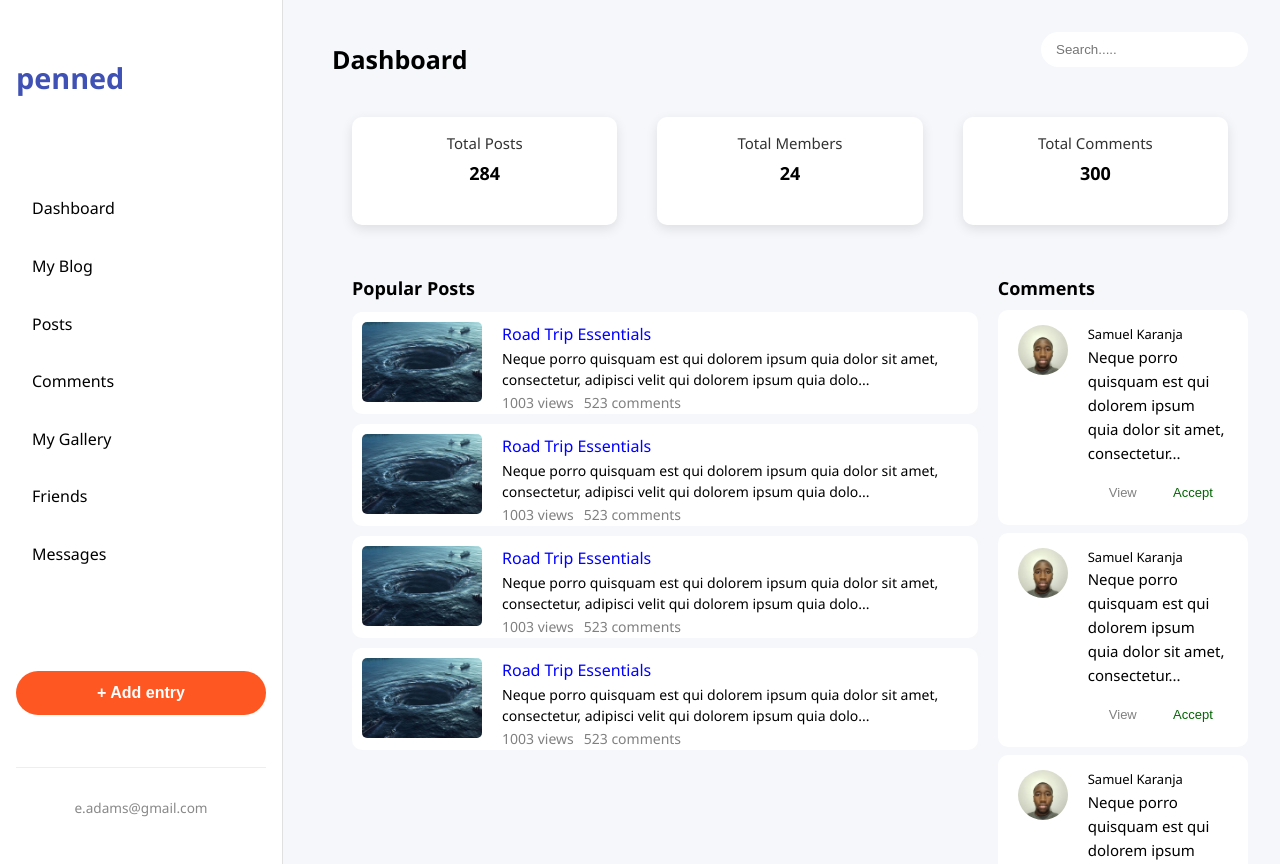
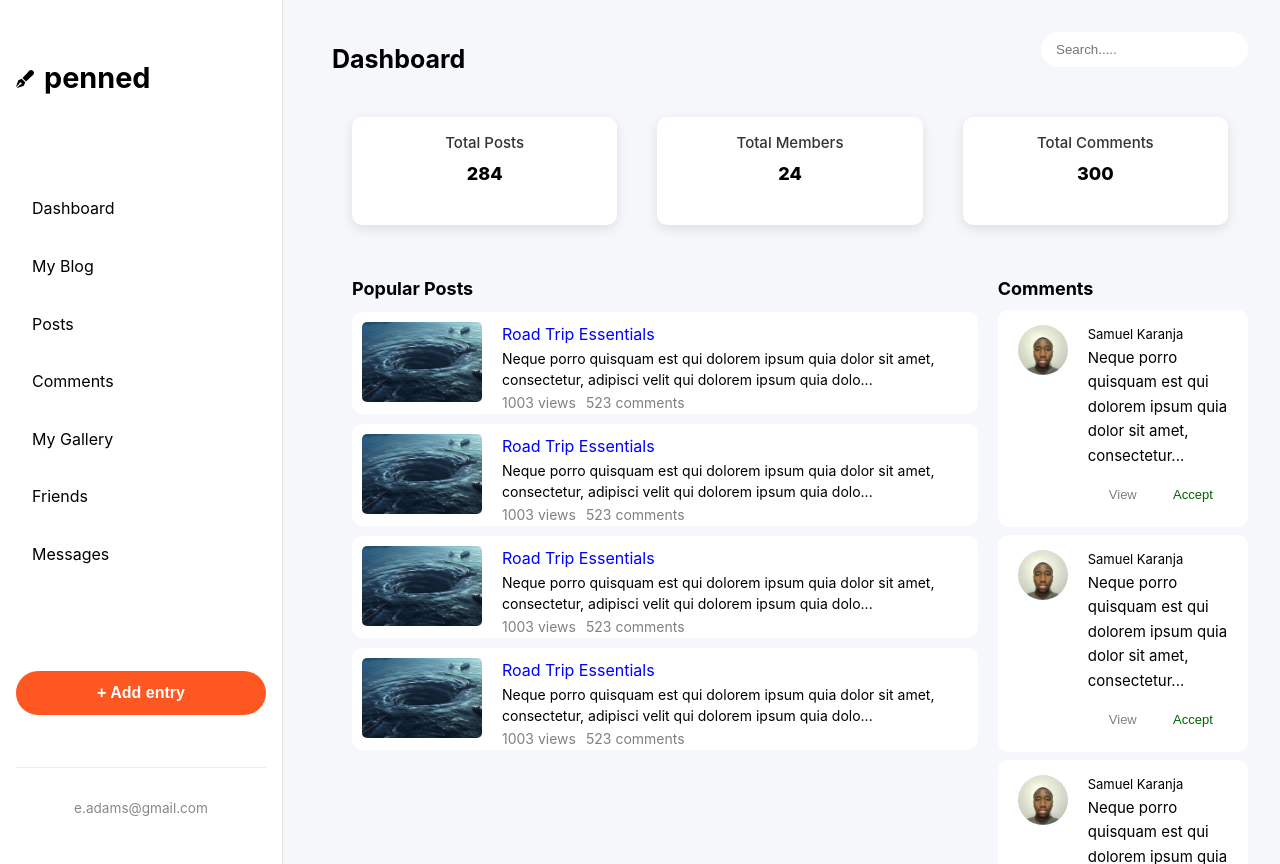
Before and after one commit to samuelkaranja/penned, a React (Vite) app: page /dashboard in a window 1280 px wide. Built offline with nearby package versions, Linux system fonts and the light colour scheme; no server answers.

Commit message:
Removed unwanted components and added an icon on the logo in the Dashboard

```diff
--- a/src/components/Dashboard/Gallery.jsx
+++ /dev/null
@@ -1,16 +0,0 @@
-import "./style.css";
-
-const Gallery = () => {
-  return (
-    <section className="gallery card">
-      <h3>My Gallery</h3>
-      <div className="gallery-grid">
-        {[...Array(8)].map((_, i) => (
-          <img key={i} src={`/gallery${i + 1}.jpg`} alt="Gallery item" />
-        ))}
-      </div>
-    </section>
-  );
-};
-
-export default Gallery;
--- a/src/components/Dashboard/Messages.jsx
+++ /dev/null
@@ -1,19 +0,0 @@
-import "./style.css";
-
-const Messages = () => {
-  return (
-    <section className="messages card">
-      <h3>Messages</h3>
-      <div className="message">
-        <p>
-          <strong>V. Wolf:</strong> If you will be in NY, be sure to write!
-        </p>
-        <p>
-          <strong>Emma:</strong> OK. Emma! What’s up with you?
-        </p>
-      </div>
-    </section>
-  );
-};
-
-export default Messages;
--- a/src/components/Dashboard/Sidebar.jsx
+++ b/src/components/Dashboard/Sidebar/Sidebar.jsx
@@ -1,9 +1,13 @@
-import "./style.css";
+import "./sidebar.css";
+import { FaPenFancy } from "react-icons/fa";
 
 const Sidebar = () => {
   return (
     <aside className="sidebar">
-      <h1 className="logo">penned</h1>
+      <h1 className="logo">
+        <FaPenFancy className="pen" />
+        penned
+      </h1>
       <nav>
         <ul>
           <li>Dashboard</li>
--- /dev/null
+++ b/src/components/Dashboard/Sidebar/sidebar.css
@@ -0,0 +1,68 @@
+.sidebar {
+  width: 250px;
+  background-color: #fff;
+  border-right: 1px solid #e0e0e0;
+  padding: 2rem 1rem;
+  display: flex;
+  flex-direction: column;
+  justify-content: space-between;
+  position: fixed;
+  top: 0;
+  left: 0;
+  height: 100%;
+  flex-shrink: 0;
+  z-index: 1000;
+}
+
+.sidebar .logo {
+  font-size: 1.8rem;
+  font-weight: bold;
+  color: #000;
+  margin-bottom: 2rem;
+}
+
+.sidebar .pen {
+  color: #000;
+}
+
+.sidebar svg {
+  font-size: 18px;
+  margin-right: 10px;
+}
+
+.sidebar nav ul {
+  list-style: none;
+  padding: 0;
+  margin: 0;
+}
+
+.sidebar nav ul li {
+  padding: 0.8rem 1rem;
+  margin-bottom: 0.5rem;
+  cursor: pointer;
+  border-radius: 8px;
+  transition: background 0.3s;
+}
+
+.sidebar nav ul li:hover {
+  background-color: #f0f0f0;
+}
+
+.add-entry {
+  background-color: #ff5722;
+  color: #fff;
+  border: none;
+  border-radius: 25px;
+  padding: 0.8rem 1.5rem;
+  margin-top: 2rem;
+  cursor: pointer;
+  font-weight: bold;
+}
+
+.sidebar footer {
+  font-size: 0.85rem;
+  text-align: center;
+  color: #888;
+  padding-top: 1rem;
+  border-top: 1px solid #eee;
+}
--- a/src/components/index.js
+++ b/src/components/index.js
@@ -1,5 +1,6 @@
 export { default as Layout } from "./Layout/Layout";
 export { default as Nav } from "./Nav/Nav";
+export { default as Sidebar } from "./Dashboard/Sidebar/Sidebar";
 export { default as Banner } from "./Banner/Banner";
 export { default as Search } from "./Search/Search";
 export { default as PostList } from "./PostList/PostList";
--- a/src/pages/Dashboard/Dashboard.jsx
+++ b/src/pages/Dashboard/Dashboard.jsx
@@ -1,8 +1,6 @@
-import Gallery from "../../components/Dashboard/Gallery";
+import { Sidebar } from "../../components";
 import Header from "../../components/Dashboard/Header/Header";
-import Messages from "../../components/Dashboard/Messages";
 import PopularPosts from "../../components/Dashboard/PopularPosts/PopularPosts";
-import Sidebar from "../../components/Dashboard/Sidebar";
 import SummaryCard from "../../components/Dashboard/SummaryCard/SummaryCard";
 import UserComments from "../../components/Dashboard/UserComments/UserComments";
 import "./dashboard.css";
@@ -25,10 +23,7 @@ const Dashboard = () => {
           <PopularPosts />
           <UserComments />
         </div>
-        <div className="bottom-cards">
-          <Gallery />
-          <Messages />
-        </div>
+        <div className="bottom-cards"></div>
       </div>
     </div>
   );
--- a/src/pages/Dashboard/dashboard.css
+++ b/src/pages/Dashboard/dashboard.css
@@ -2,6 +2,7 @@
   color: #000;
   display: flex;
   overflow: hidden;
+  background-color: #f5f7fa;
 }
 
 .dashboard .dash-nav {
```
Also changed, not shown: src/components/Dashboard/ActivePosts.jsx (deleted, +0 -54 lines), src/components/Dashboard/Comments.jsx (deleted, +0 -30 lines), src/components/Dashboard/Statistics.jsx (deleted, +0 -12 lines).
